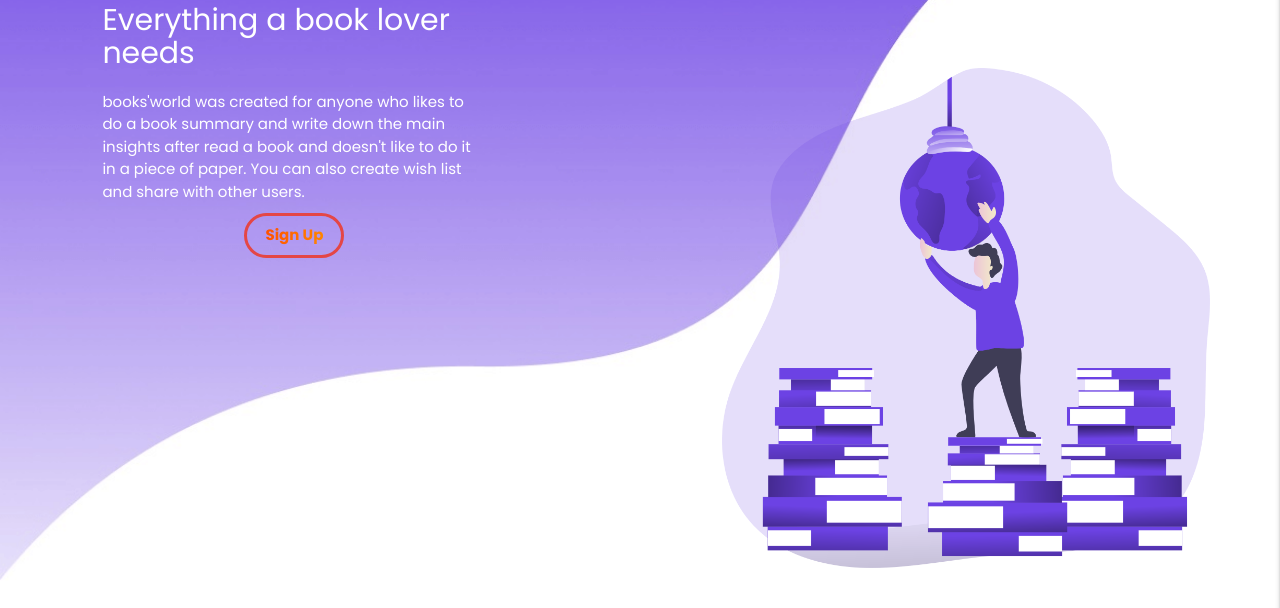
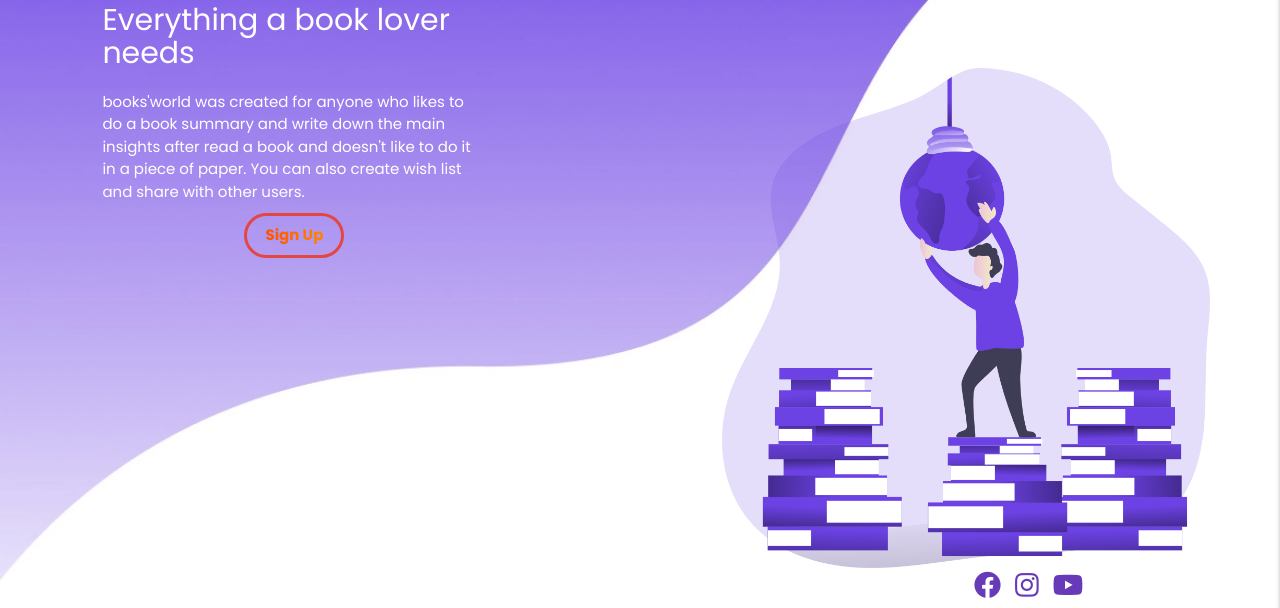
Before and after one commit to Henriqueperoni/CI-MS3-Books-World, a Flask app: page / in a window 1280 px wide. Shown: the part 192-800 px from the top of the page. Run offline with Flask 2, Linux system fonts and the light colour scheme; data that the repository does not hold is empty; some libraries are stand-ins or nearby versions.

Commit message:
Add footer with social links to base template

```diff
--- a/static/css/style.css
+++ b/static/css/style.css
@@ -12,6 +12,8 @@ body {
   background-repeat: no-repeat;
   font-family: "Poppins", sans-serif;
 }
+
+/* Base template */
 
 nav {
   background: transparent;
@@ -83,6 +85,47 @@ nav ul a:hover {
     width: 100px;
 }
 
+footer {
+    position: absolute;
+    bottom: 0;
+    left: 50%;
+    transform: translate(-50%, 0);
+}
+
+social-links ul {
+  display: flex;
+}
+
+.social-links li {
+  list-style-type: none;
+  display: inline;
+}
+
+.social-links i {
+  font-size: 1.8rem;
+  transition: transform 0.5s;
+  margin: 10px 5px;
+  color: #673ab7;
+}
+
+.social-links .fa-facebook:hover {
+  transform: scale(1.2);
+  color: #036ae3;
+}
+
+.social-links .fa-instagram:hover {
+  transform: scale(1.2);
+  color: #f56a40;
+}
+
+.social-links .fa-youtube:hover {
+  -webkit-transform: scale(1.2);
+  -ms-transform: scale(1.2);
+  transform: scale(1.2);
+  color: #f00;
+}
+
+
 /* Sign Up */
 
 .general-container {
--- a/templates/base.html
+++ b/templates/base.html
@@ -71,6 +71,25 @@
         {% endblock %}
     </main>
 
+    <footer class="container">
+		<div>
+			<ul class="right social-links">
+				<li>
+					<a href="https://www.facebook.com/" rel="noopener" target="_blank"><i class="fab fa-facebook "></i>
+					</a>
+				</li>
+				<li>
+					<a href="https://www.instagram.com/" rel="noopener" target="_blank"><i class="fab fa-instagram "></i>
+					</a>
+				</li>
+				<li>
+					<a href="https://www.youtube.com/" rel="noopener" target="_blank"><i class="fab fa-youtube "></i></a>
+				</li>
+			</ul>
+
+		</div>
+    </footer>
+
     <script src="https://code.jquery.com/jquery-3.5.1.min.js"
         integrity="sha256-9/aliU8dGd2tb6OSsuzixeV4y/faTqgFtohetphbbj0=" crossorigin="anonymous"></script>
     <script src="https://cdnjs.cloudflare.com/ajax/libs/materialize/1.0.0/js/materialize.min.js"></script>
```
